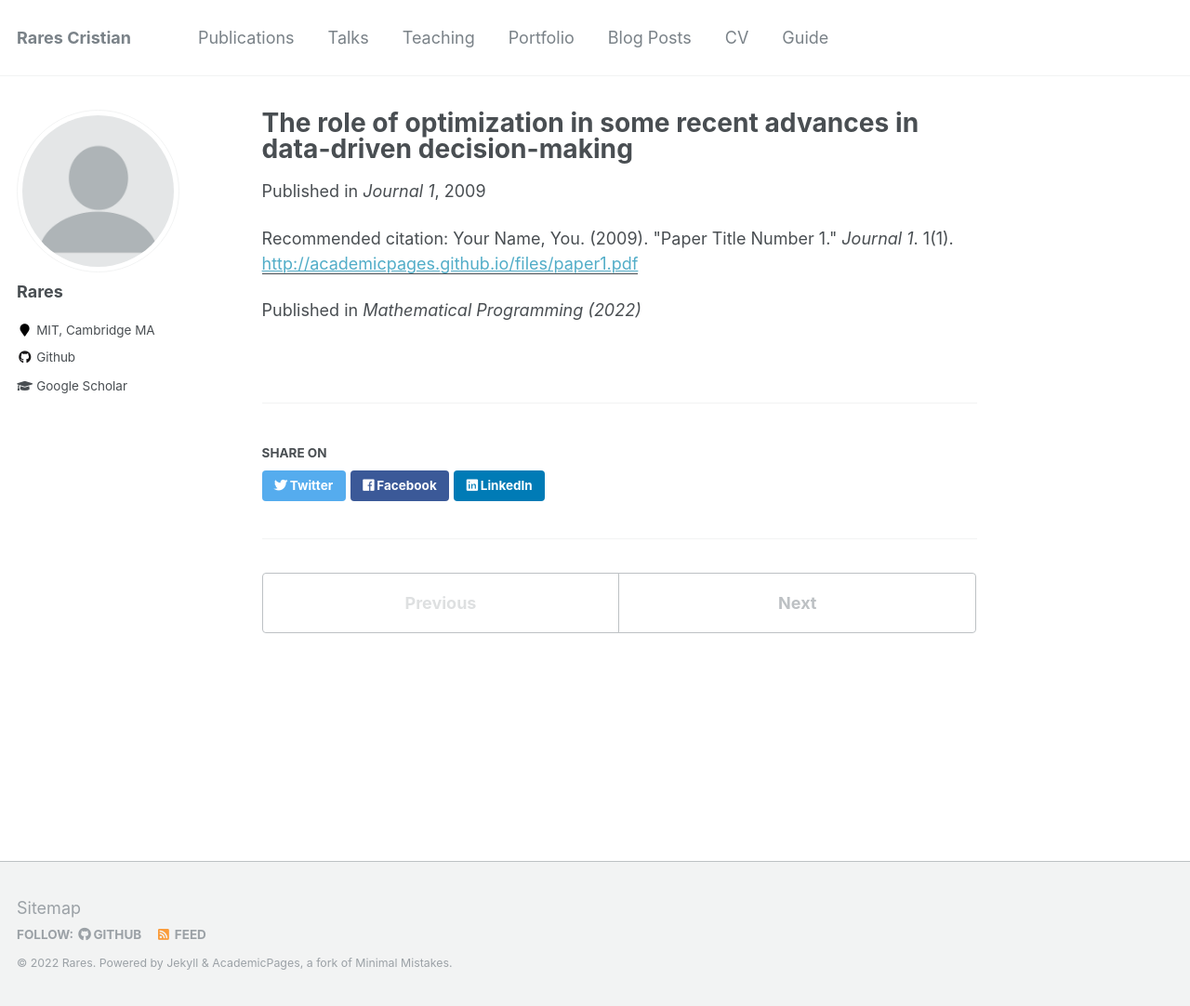
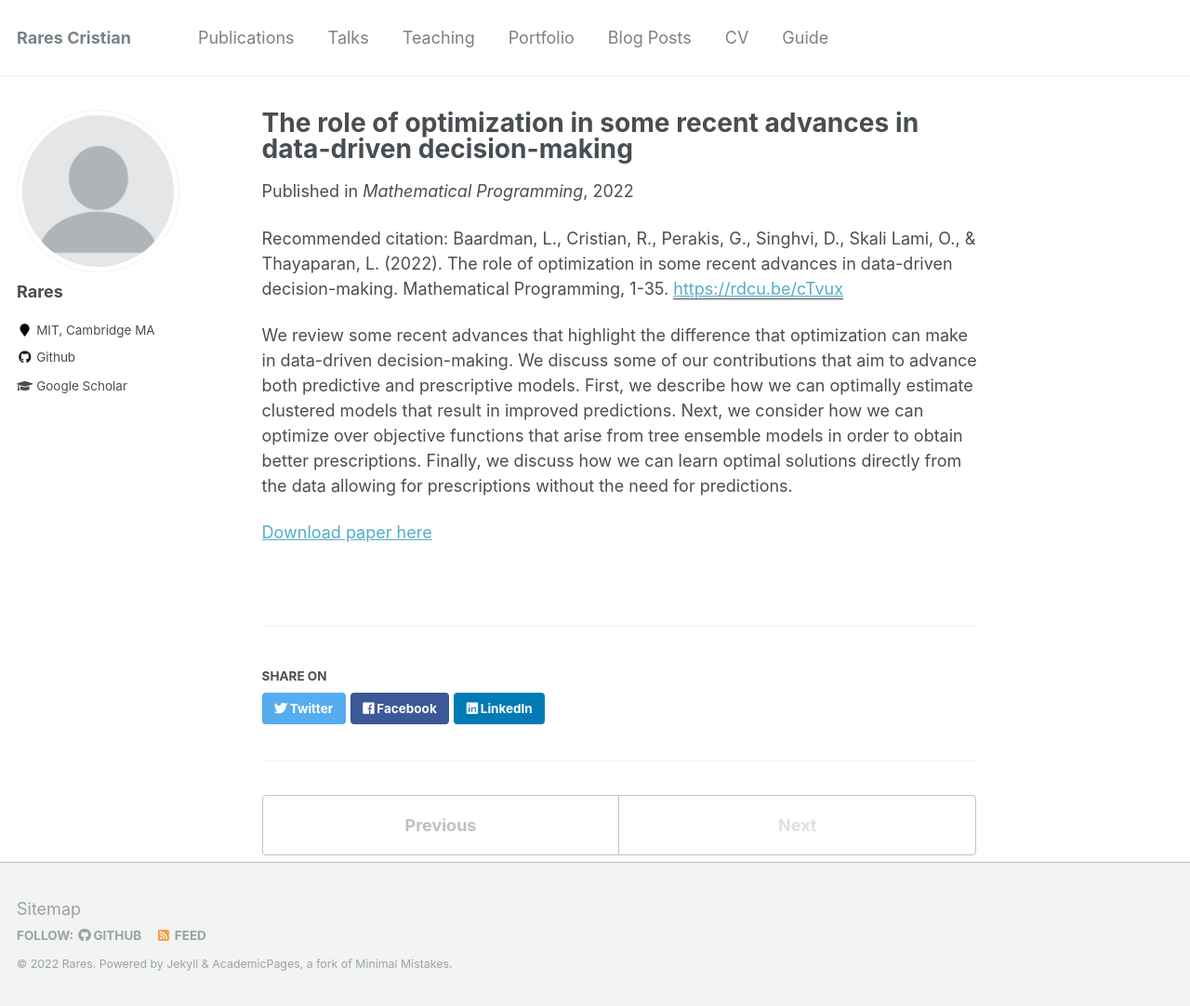
Before and after one commit to RaresC21/RaresC21.github.io, a Jekyll site: the page built from _publications/2009-10-01-paper-title-number-1.md, in a window 1280 px wide and 1082 px high. Shown: the whole window at 93% size. Built offline with Jekyll 4.4.1, drawn with Linux system fonts in a browser that asks for light colours.

Commit message:
Update 2009-10-01-paper-title-number-1.md

```diff
--- a/_publications/2009-10-01-paper-title-number-1.md
+++ b/_publications/2009-10-01-paper-title-number-1.md
@@ -2,10 +2,13 @@
 title: "The role of optimization in some recent advances in data-driven decision-making"
 collection: publications
 permalink: /publication/2009-10-01-paper-title-number-1
-excerpt: 'This paper is about the number 1. The number 2 is left for future work.'
-date: 2009-10-01
-venue: 'Journal 1'
-paperurl: 'http://academicpages.github.io/files/paper1.pdf'
-citation: 'Your Name, You. (2009). &quot;Paper Title Number 1.&quot; <i>Journal 1</i>. 1(1).'
+excerpt: 'We review some recent advances that highlight the difference that optimization can make in data-driven decision-making'
+date: 08/11/2022
+venue: 'Mathematical Programming'
+paperurl: 'https://rdcu.be/cTvux'
+citation: 'Baardman, L., Cristian, R., Perakis, G., Singhvi, D., Skali Lami, O., & Thayaparan, L. (2022). The role of optimization in some recent advances in data-driven decision-making. Mathematical Programming, 1-35.'
 ---
-Published in _Mathematical Programming (2022)_
+
+We review some recent advances that highlight the difference that optimization can make in data-driven decision-making. We discuss some of our contributions that aim to advance both predictive and prescriptive models. First, we describe how we can optimally estimate clustered models that result in improved predictions. Next, we consider how we can optimize over objective functions that arise from tree ensemble models in order to obtain better prescriptions. Finally, we discuss how we can learn optimal solutions directly from the data allowing for prescriptions without the need for predictions.
+
+[Download paper here](https://rdcu.be/cTvux)
```
